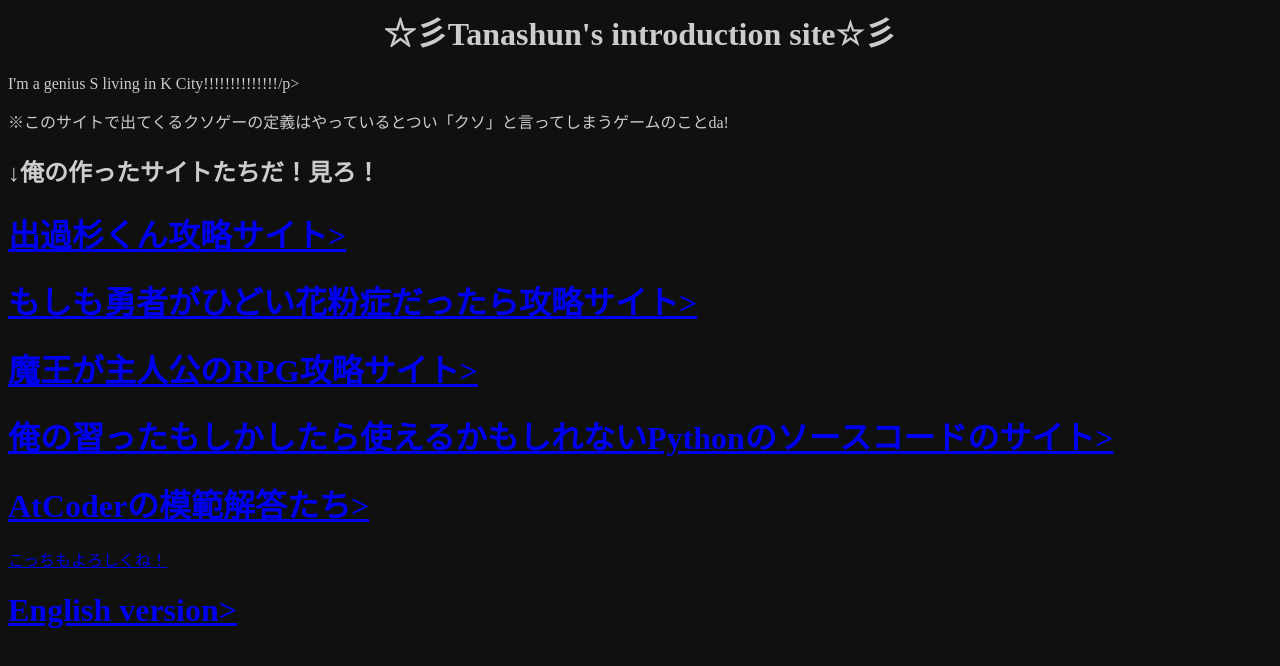
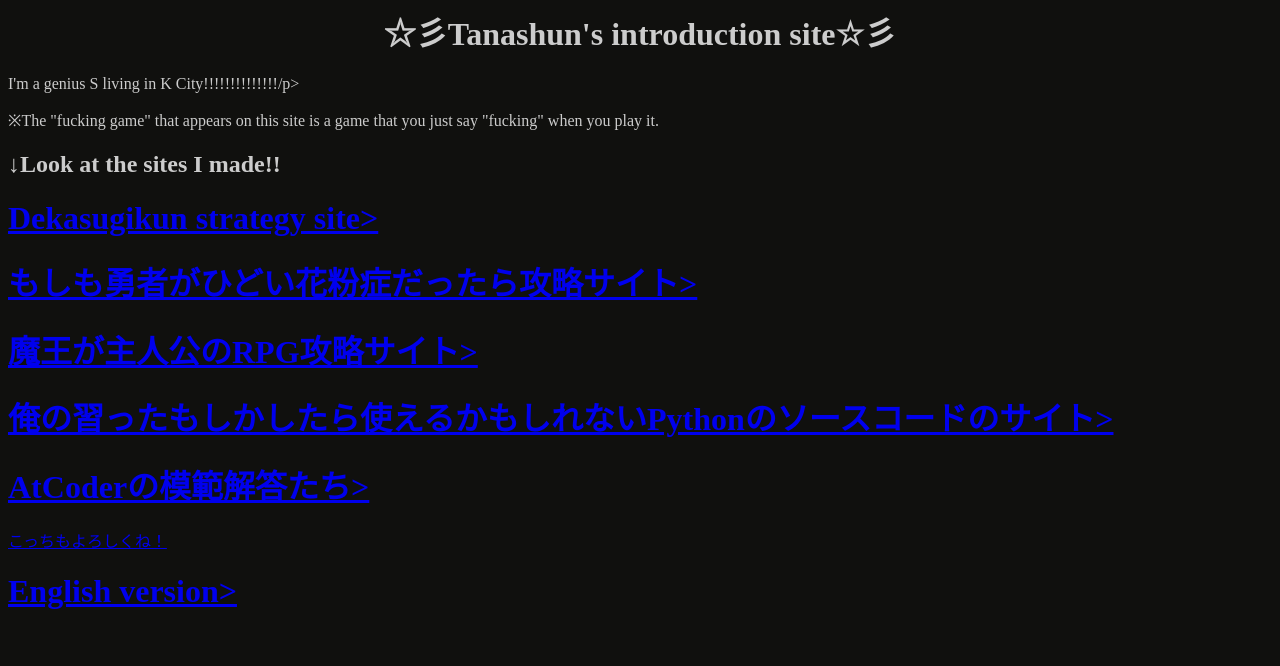
Before and after one commit to tanasyun/tanasyun.github.io, a plain HTML site: page English.html in a window 1280 px wide. Drawn offline with Linux system fonts and the light colour scheme.

Commit message:
Update English.html

```diff
--- a/English.html
+++ b/English.html
@@ -3,9 +3,9 @@
   <body bgcolor="#10100E" text="#cccccc">
     <center><h1>☆彡Tanashun's introduction site☆彡</h1></center>
     <p>I'm a genius S living in K City!!!!!!!!!!!!!!/p>
-    <p>※このサイトで出てくるクソゲーの定義はやっているとつい「クソ」と言ってしまうゲームのことda!
-    <h2>↓俺の作ったサイトたちだ！見ろ！</h2>
-    <a href="https://tanasyun.github.io/dekasugikun.html"><h1>出過杉くん攻略サイト></h1></a>
+    <p>※The "fucking game" that appears on this site is a game that you just say "fucking" when you play it.
+    <h2>↓Look at the sites I made!!</h2>
+    <a href="https://tanasyun.github.io/dekasugikun.html"><h1>Dekasugikun strategy site></h1></a>
     <a href="https://tanasyun.github.io/mosimoyuusyagahidoikahunnsyoudattara.html"><h1>もしも勇者がひどい花粉症だったら攻略サイト></h1></a>
     <a href="https://tanasyun.github.io/maougasyuzinnkounoRPG.html"><h1>魔王が主人公のRPG攻略サイト></h1></a>
     <a href="https://tanasyun.github.io/tukaerukamosirenai.html"><h1>俺の習ったもしかしたら使えるかもしれないPythonのソースコードのサイト></h1></a>
```
